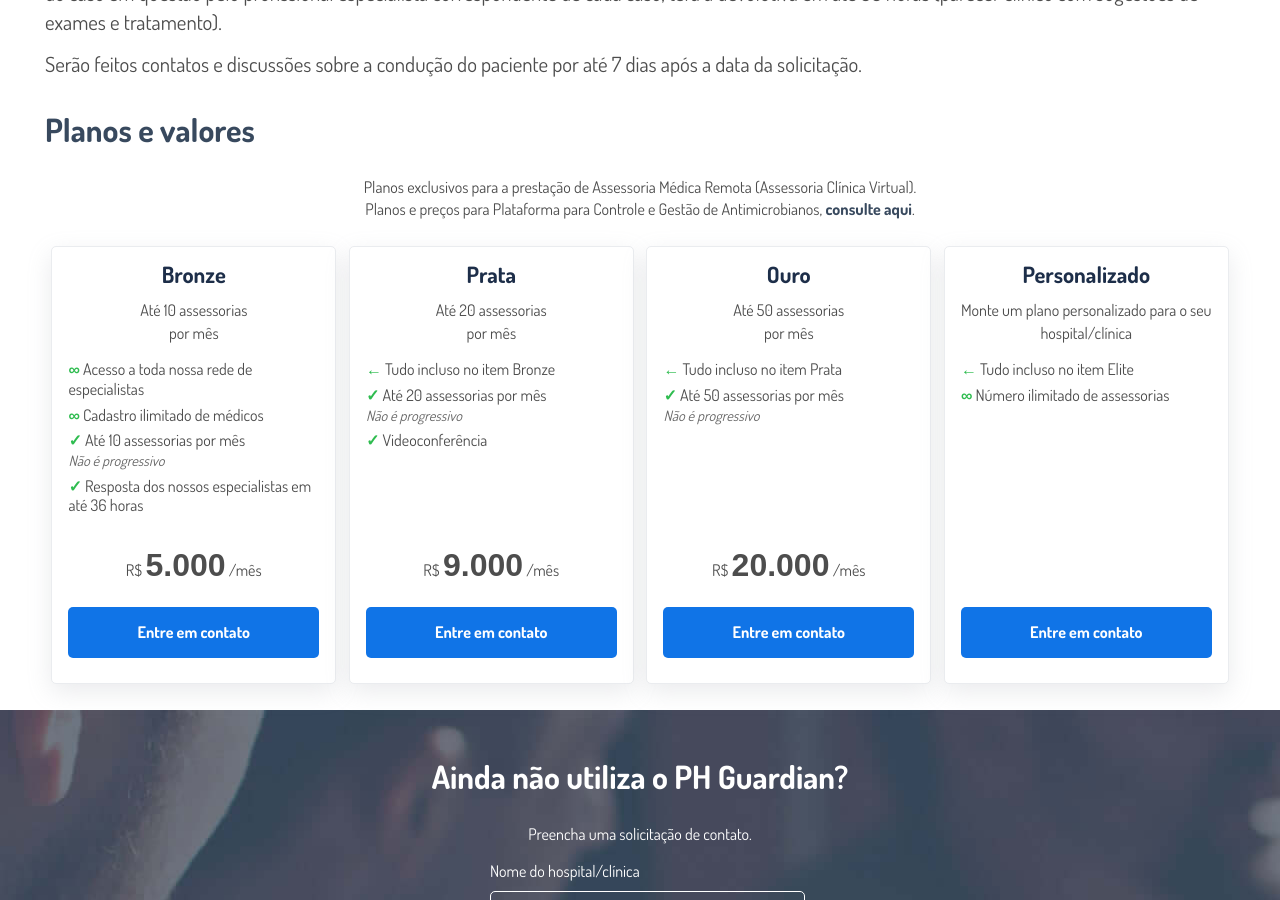
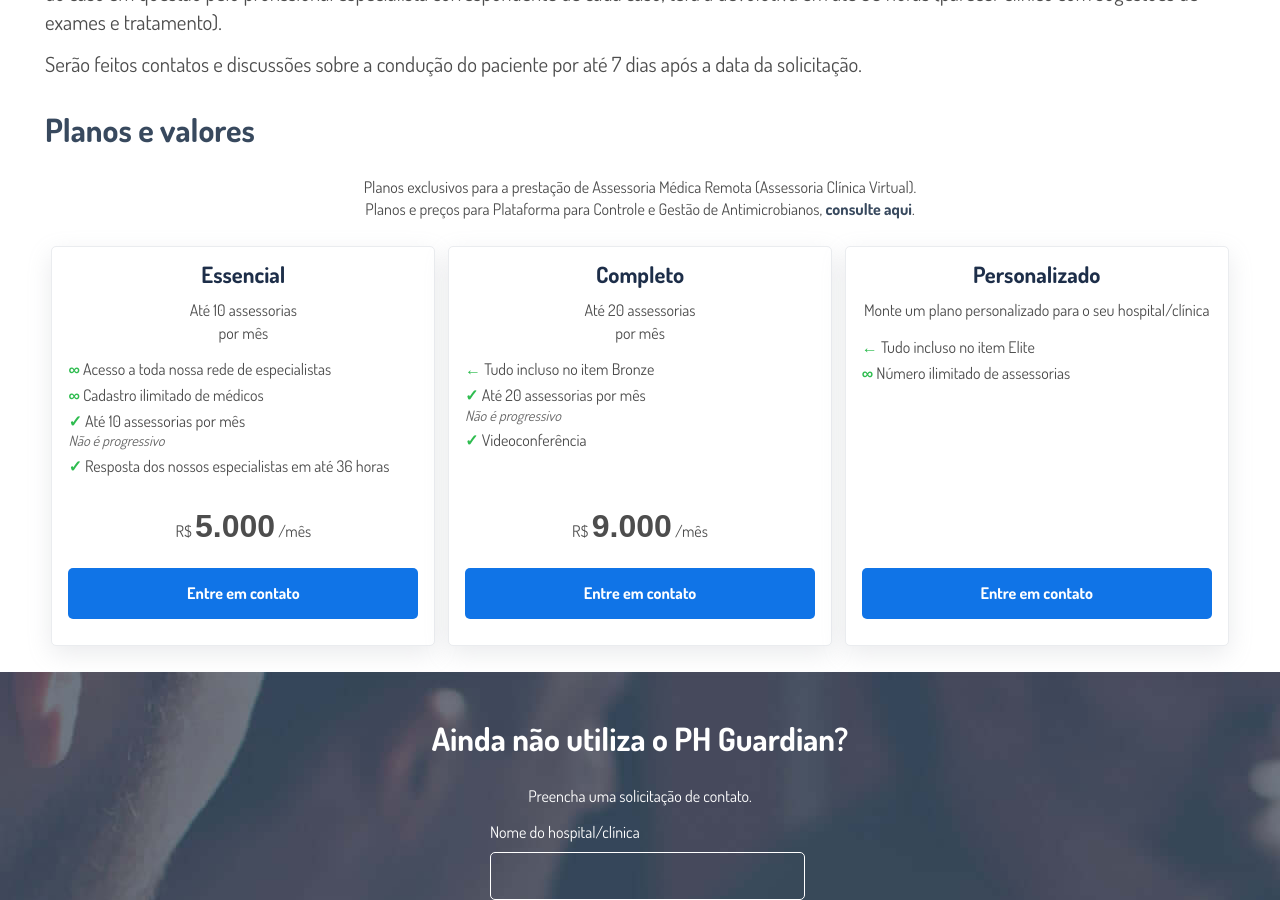
Before and after one commit to phguardian/site, a Jekyll site: the page built from assessoria.html, in a window 1280 px wide and 900 px high, scrolled down 504 px. Built offline with Jekyll 4.4.1, drawn with Linux system fonts in a browser that asks for light colours; nearby versions of some CDN libraries.

```diff
--- a/assessoria.html
+++ b/assessoria.html
@@ -41,7 +41,7 @@
 <div class="plans">
     <div class="flex-item-1">
         <div>
-            <h3>Bronze</h3>
+            <h3>Essencial</h3>
             <p>
                 Até 10 assessorias
                 <br>
@@ -70,12 +70,12 @@
                 <span>5.000</span>
                 /mês
             </p>
-            <a class="button" href="#">Entre em contato</a>
+            <a class="button" href="/contato">Entre em contato</a>
         </div>
     </div>
     <div class="flex-item-1">
         <div>
-            <h3>Prata</h3>
+            <h3>Completo</h3>
             <p>
                 Até 20 assessorias
                 <br>
@@ -101,34 +101,7 @@
                 <span>9.000</span>
                 /mês
             </p>
-            <a class="button" href="#">Entre em contato</a>
-        </div>
-    </div>
-    <div class="flex-item-1">
-        <div>
-            <h3>Ouro</h3>
-            <p>
-                Até 50 assessorias <br>
-                por mês
-            </p>
-        </div>
-        <ul class="position-relative flex-auto">
-            <li class="leftwards-arrow">
-                Tudo incluso no item Prata
-            </li>
-            <li class="check-mark">
-                Até 50 assessorias por mês
-                <br>
-                <span>Não é progressivo</span>
-            </li>
-        </ul>
-        <div>
-            <p class="price">
-                R$
-                <span>20.000</span>
-                /mês
-            </p>
-            <a class="button" href="#">Entre em contato</a>
+            <a class="button" href="/contato">Entre em contato</a>
         </div>
     </div>
     <div class="flex-item-1">
@@ -145,7 +118,7 @@
             </li>
         </ul>
         <div>
-            <a class="button" href="#">Entre em contato</a>
+            <a class="button" href="/contato">Entre em contato</a>
         </div>
     </div>
 </div>
```
